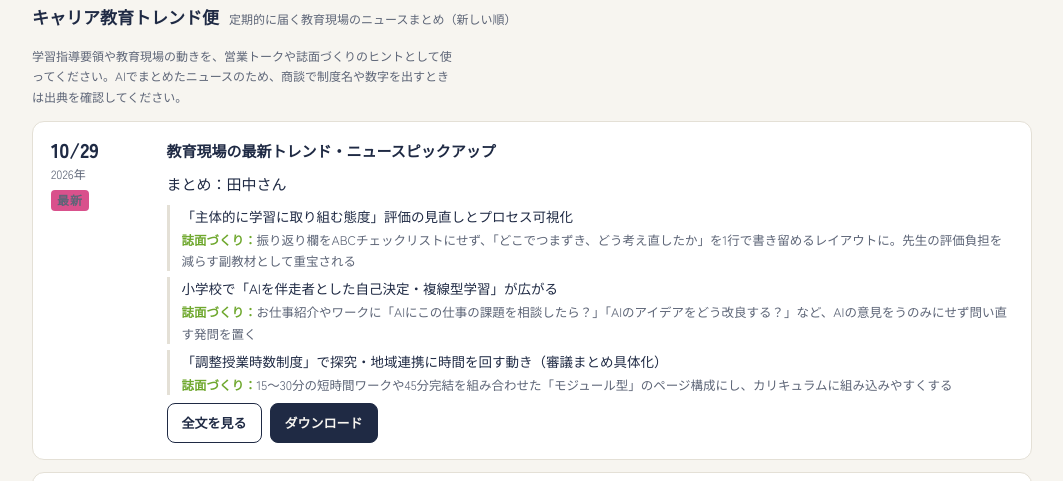
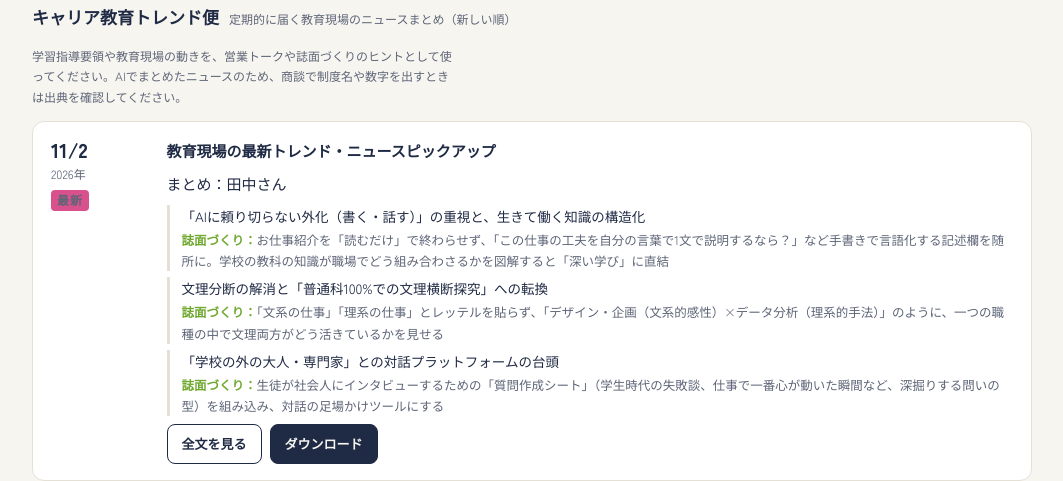
Before and after one commit to horii-droid/oshigoto-portal, a plain HTML site: page index.html in a window 1280 px wide. Shown: the part 5816-6297 px from the top of the page, without its empty margins (108-1171 px from the left). Drawn offline with Linux system fonts and the light colour scheme.

Commit message:
トレンド便 11/2号を追加

```diff
--- a/index.html
+++ b/index.html
@@ -395,6 +395,20 @@ const VISITS = [
 
 // トレンド便（新しい号はこの配列の先頭に1件足す）
 const TRENDS = [
+  {
+    id: 'trend-2026-11-02',
+    date: '2026-11-02',
+    author: '田中さん',
+    title: '教育現場の最新トレンド・ニュースピックアップ',
+    file: 'files/trend-2026-11-02.pdf',
+    filename: 'キャリア教育の最新トレンドと現場_261102.pdf',
+    pages: ['pages/trend-2026-11-02-01.jpg', 'pages/trend-2026-11-02-02.jpg'], portrait: true,
+    topics: [
+      ['「AIに頼り切らない外化（書く・話す）」の重視と、生きて働く知識の構造化', 'お仕事紹介を「読むだけ」で終わらせず、「この仕事の工夫を自分の言葉で1文で説明するなら？」など手書きで言語化する記述欄を随所に。学校の教科の知識が職場でどう組み合わさるかを図解すると「深い学び」に直結'],
+      ['文理分断の解消と「普通科100%での文理横断探究」への転換', '「文系の仕事」「理系の仕事」とレッテルを貼らず、「デザイン・企画（文系的感性）×データ分析（理系的手法）」のように、一つの職種の中で文理両方がどう活きているかを見せる'],
+      ['「学校の外の大人・専門家」との対話プラットフォームの台頭', '生徒が社会人にインタビューするための「質問作成シート」（学生時代の失敗談、仕事で一番心が動いた瞬間など、深掘りする問いの型）を組み込み、対話の足場かけツールにする'],
+    ],
+  },
   {
     id: 'trend-2026-10-29',
     date: '2026-10-29',
```
Also changed, not shown: pages/trend-2026-11-02-01.jpg (added), pages/trend-2026-11-02-02.jpg (added), 1 other file.
